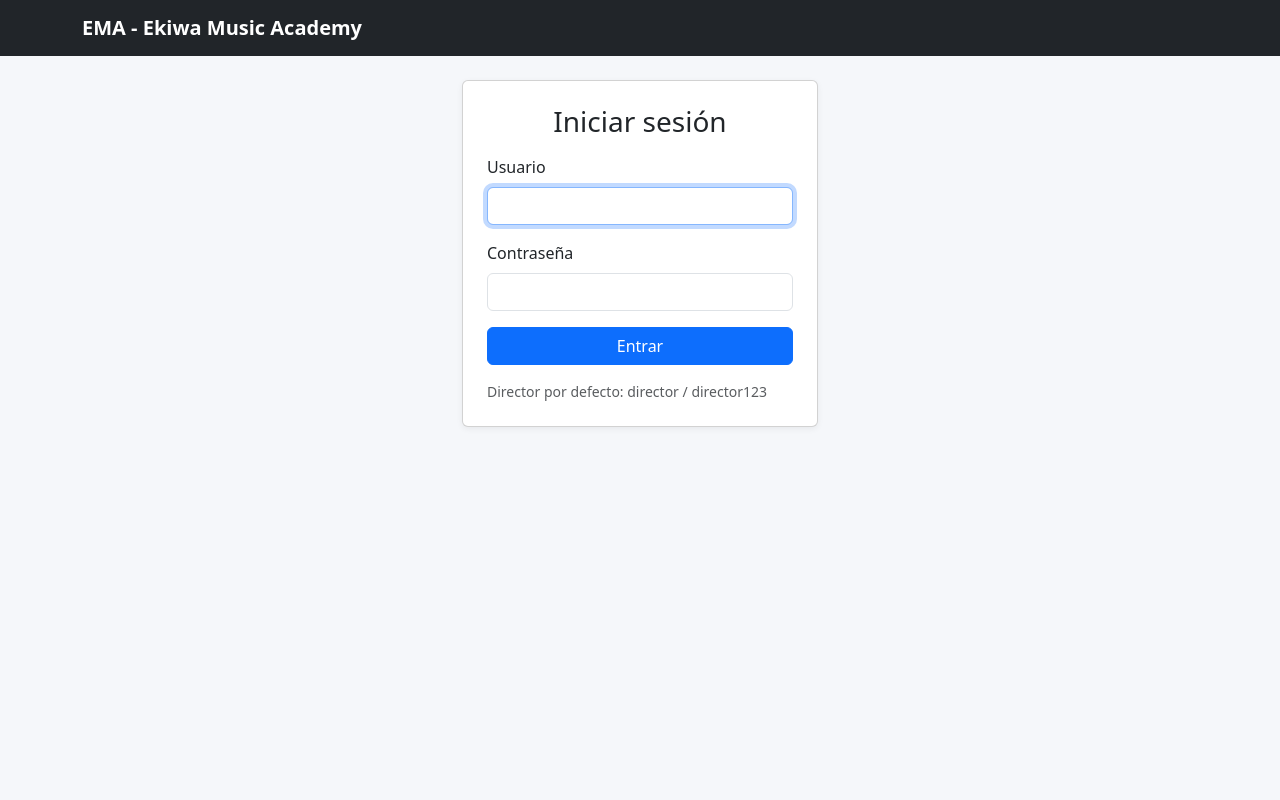
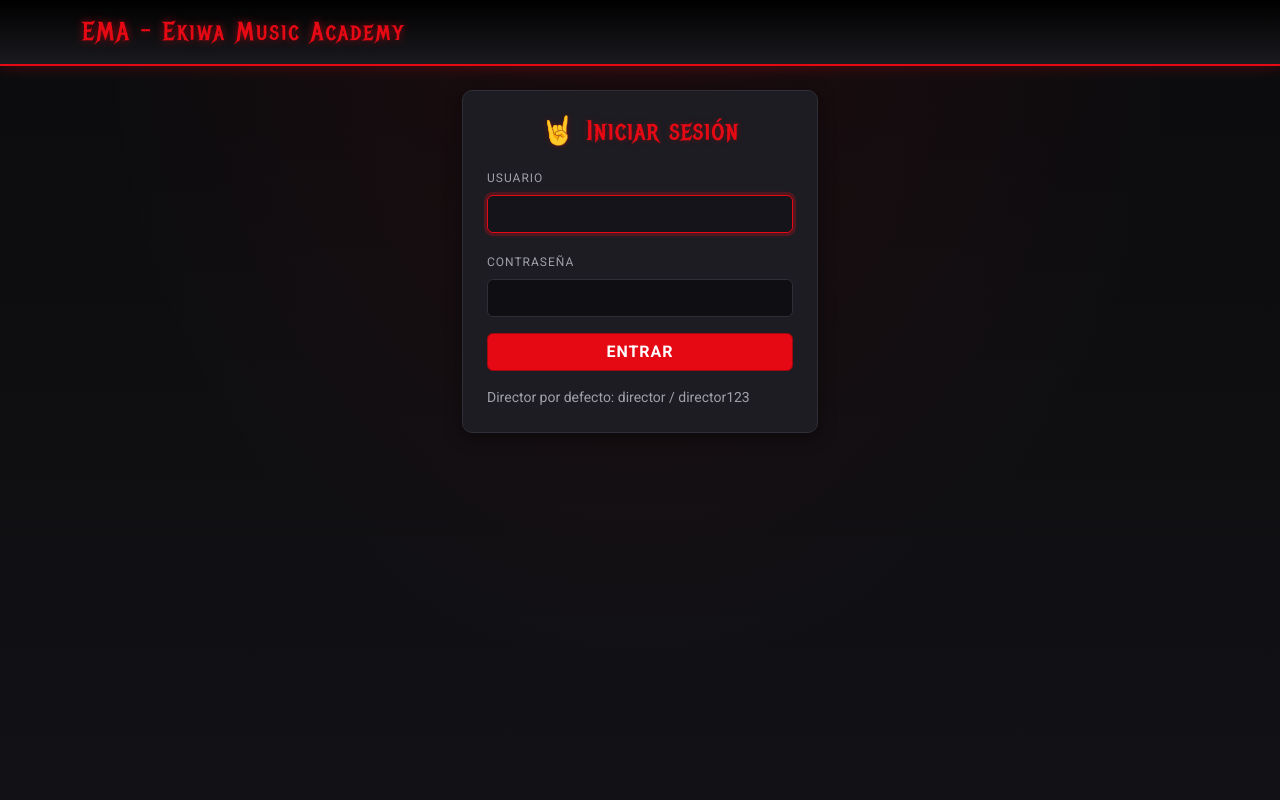
Before and after one commit to TonyCabreraM/Ema-EkiwaMusicAcademy, a Flask app: page /login in a window 1280 px wide. Run offline with Flask 3, Linux system fonts and the light colour scheme; parts of the project's set-up code (start-up, migrations or seed data) failed here and were passed over.

Commit message:
Aplicar tema visual rock a toda la interfaz (CSS + templates)

```diff
--- /dev/null
+++ b/static/style.css
@@ -0,0 +1,168 @@
+/* EMA - Ekiwa Music Academy :: Tema Rock */
+@import url('https://fonts.googleapis.com/css2?family=Metal+Mania&family=Roboto:wght@300;400;700&display=swap');
+
+:root {
+  --rock-bg: #0b0b0d;
+  --rock-bg-2: #15151a;
+  --rock-card: #1c1c22;
+  --rock-border: #2e2e36;
+  --rock-red: #e50914;
+  --rock-red-dark: #a3070f;
+  --rock-grey: #8a8a92;
+  --rock-text: #f2f2f5;
+  --rock-muted: #a0a0aa;
+}
+
+* { box-sizing: border-box; }
+
+html, body {
+  background: var(--rock-bg);
+  color: var(--rock-text);
+  font-family: 'Roboto', sans-serif;
+  min-height: 100vh;
+}
+
+body {
+  background:
+    radial-gradient(ellipse at top, rgba(229,9,20,0.08) 0%, transparent 60%),
+    linear-gradient(180deg, #0b0b0d 0%, #121216 100%);
+}
+
+/* Navbar */
+.navbar {
+  background: linear-gradient(180deg, #000 0%, #1a1a1f 100%) !important;
+  border-bottom: 2px solid var(--rock-red);
+  box-shadow: 0 2px 12px rgba(229,9,20,0.25);
+}
+.navbar-brand {
+  font-family: 'Metal Mania', cursive;
+  font-size: 1.6rem;
+  letter-spacing: 2px;
+  color: var(--rock-red) !important;
+  text-shadow: 0 0 8px rgba(229,9,20,0.6);
+}
+.navbar .nav-link {
+  color: var(--rock-text) !important;
+  font-weight: 500;
+  text-transform: uppercase;
+  letter-spacing: 1px;
+  font-size: 0.85rem;
+}
+.navbar .nav-link:hover {
+  color: var(--rock-red) !important;
+}
+
+/* Contenedor */
+.container { max-width: 1140px; }
+
+/* Cards */
+.card {
+  background: var(--rock-card);
+  border: 1px solid var(--rock-border);
+  border-radius: 10px;
+  box-shadow: 0 4px 18px rgba(0,0,0,0.4);
+  color: var(--rock-text);
+}
+.card h5, .card h4, .card h3, .card h2 {
+  color: var(--rock-red);
+  font-family: 'Metal Mania', cursive;
+  letter-spacing: 1px;
+}
+
+/* Títulos de página */
+h1, h2, h3, h4 {
+  font-family: 'Metal Mania', cursive;
+  letter-spacing: 2px;
+  color: var(--rock-red);
+  text-shadow: 0 0 6px rgba(229,9,20,0.3);
+}
+
+/* Botones */
+.btn-primary {
+  background: var(--rock-red);
+  border-color: var(--rock-red-dark);
+  font-weight: 700;
+  text-transform: uppercase;
+  letter-spacing: 1px;
+}
+.btn-primary:hover {
+  background: var(--rock-red-dark);
+  border-color: #7a050b;
+}
+.btn-success { background: #2e7d32; border-color: #1b5e20; }
+.btn-danger { background: #b71c1c; border-color: #7f0000; }
+.btn-outline-primary {
+  color: var(--rock-red);
+  border-color: var(--rock-red);
+}
+.btn-outline-primary:hover {
+  background: var(--rock-red);
+  color: #fff;
+}
+.btn-link { color: var(--rock-red); }
+
+/* Formularios */
+.form-control, .form-select {
+  background: #0f0f13;
+  border: 1px solid var(--rock-border);
+  color: var(--rock-text);
+}
+.form-control:focus, .form-select:focus {
+  background: #14141a;
+  border-color: var(--rock-red);
+  box-shadow: 0 0 0 0.2rem rgba(229,9,20,0.25);
+  color: var(--rock-text);
+}
+.form-label { color: var(--rock-muted); text-transform: uppercase; font-size: 0.75rem; letter-spacing: 1px; }
+.form-check-label { color: var(--rock-text); }
+
+/* Tablas */
+.table {
+  color: var(--rock-text);
+  border-color: var(--rock-border);
+}
+.table thead th {
+  background: #000;
+  color: var(--rock-red);
+  text-transform: uppercase;
+  letter-spacing: 1px;
+  font-size: 0.8rem;
+  border-color: var(--rock-border);
+}
+.table-striped > tbody > tr:nth-of-type(odd) > * {
+  background-color: rgba(255,255,255,0.03);
+}
+.table tbody tr:hover > * { background-color: rgba(229,9,20,0.08); }
+.table td, .table th { border-color: var(--rock-border); vertical-align: middle; }
+
+/* Badges */
+.badge.bg-secondary { background: var(--rock-red-dark) !important; }
+
+/* Alertas */
+.alert { border-radius: 8px; border: none; }
+.alert-success { background: #1b3a1f; color: #b9f6ca; }
+.alert-danger { background: #3a1b1b; color: #ff8a80; }
+.alert-warning { background: #3a321b; color: #ffe082; }
+.alert-info { background: #1b2a3a; color: #82b1ff; }
+
+/* Display numbers */
+.display-6 { color: var(--rock-red); font-family: 'Metal Mania', cursive; }
+
+/* Footer-ish */
+.text-muted { color: var(--rock-muted) !important; }
+
+/* Scrollbar */
+::-webkit-scrollbar { width: 10px; }
+::-webkit-scrollbar-track { background: #0b0b0d; }
+::-webkit-scrollbar-thumb { background: var(--rock-red-dark); border-radius: 5px; }
+
+/* Hero banner opcional */
+.hero-banner {
+  background: linear-gradient(135deg, #000 0%, #2a0a0d 50%, #000 100%);
+  border: 1px solid var(--rock-red-dark);
+  border-radius: 12px;
+  padding: 2rem;
+  text-align: center;
+  margin-bottom: 2rem;
+}
+.hero-banner h1 { font-size: 2.5rem; }
--- a/templates/base.html
+++ b/templates/base.html
@@ -5,11 +5,7 @@
   <meta name="viewport" content="width=device-width, initial-scale=1.0">
   <title>{% block title %}EMA - Ekiwa Music Academy{% endblock %}</title>
   <link href="https://cdn.jsdelivr.net/npm/bootstrap@5.3.3/dist/css/bootstrap.min.css" rel="stylesheet">
-  <style>
-    body { background: #f5f7fa; }
-    .navbar-brand { font-weight: 700; }
-    .card { box-shadow: 0 2px 6px rgba(0,0,0,.06); }
-  </style>
+  <link rel="stylesheet" href="{{ url_for('static', filename='style.css') }}">
 </head>
 <body>
 <nav class="navbar navbar-expand-lg navbar-dark bg-dark mb-4">
--- a/templates/director_dashboard.html
+++ b/templates/director_dashboard.html
@@ -1,6 +1,10 @@
 {% extends 'base.html' %}
 {% block title %}Dashboard Director{% endblock %}
 {% block content %}
+<div class="hero-banner">
+  <h1>🤘 EMA - Ekiwa Music Academy</h1>
+  <p class="text-muted mb-0">Panel del director · Rock &amp; Roll</p>
+</div>
 <h2 class="mb-3">Panel del director</h2>
 <div class="row g-3 mb-4">
   <div class="col-md-4">
--- a/templates/login.html
+++ b/templates/login.html
@@ -4,7 +4,7 @@
 <div class="row justify-content-center">
   <div class="col-md-4">
     <div class="card p-4">
-      <h3 class="text-center mb-3">Iniciar sesión</h3>
+      <h3 class="text-center mb-3">🤘 Iniciar sesión</h3>
       <form method="POST">
         <div class="mb-3">
           <label class="form-label">Usuario</label>
```
